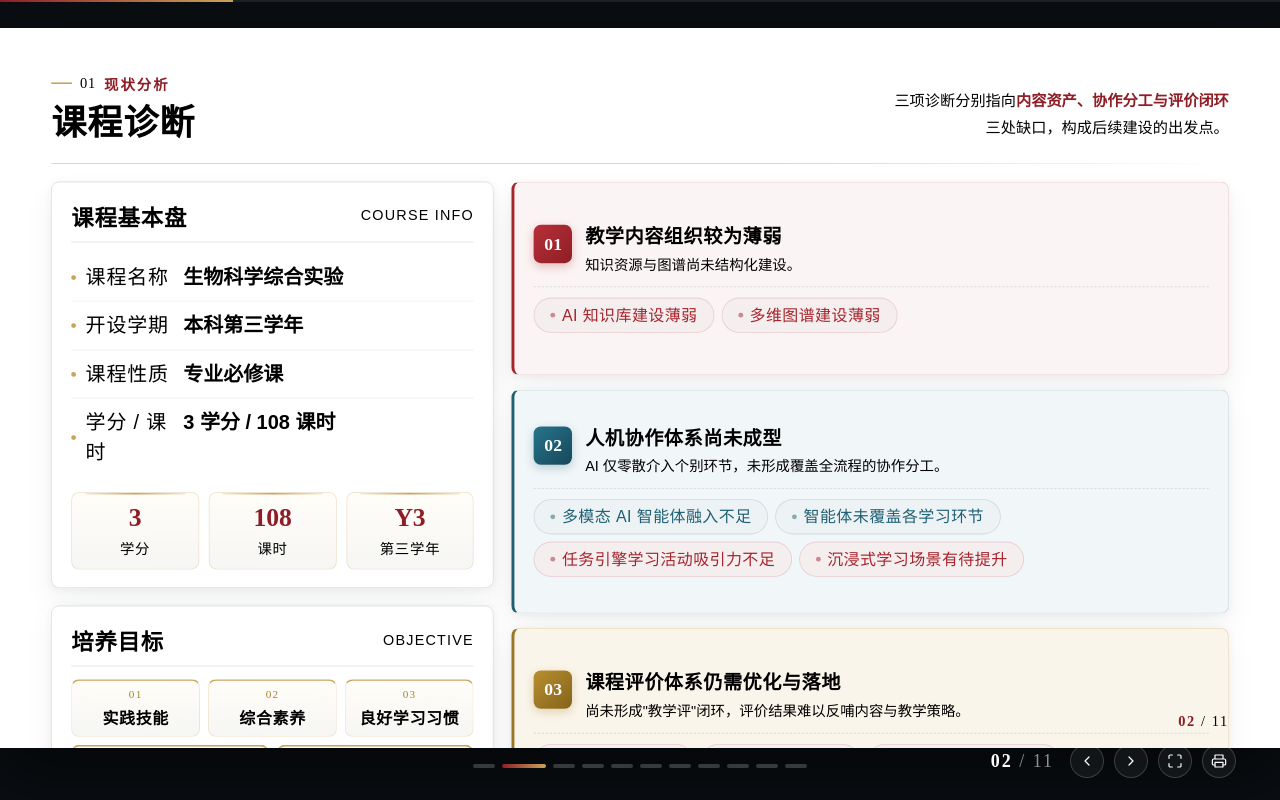
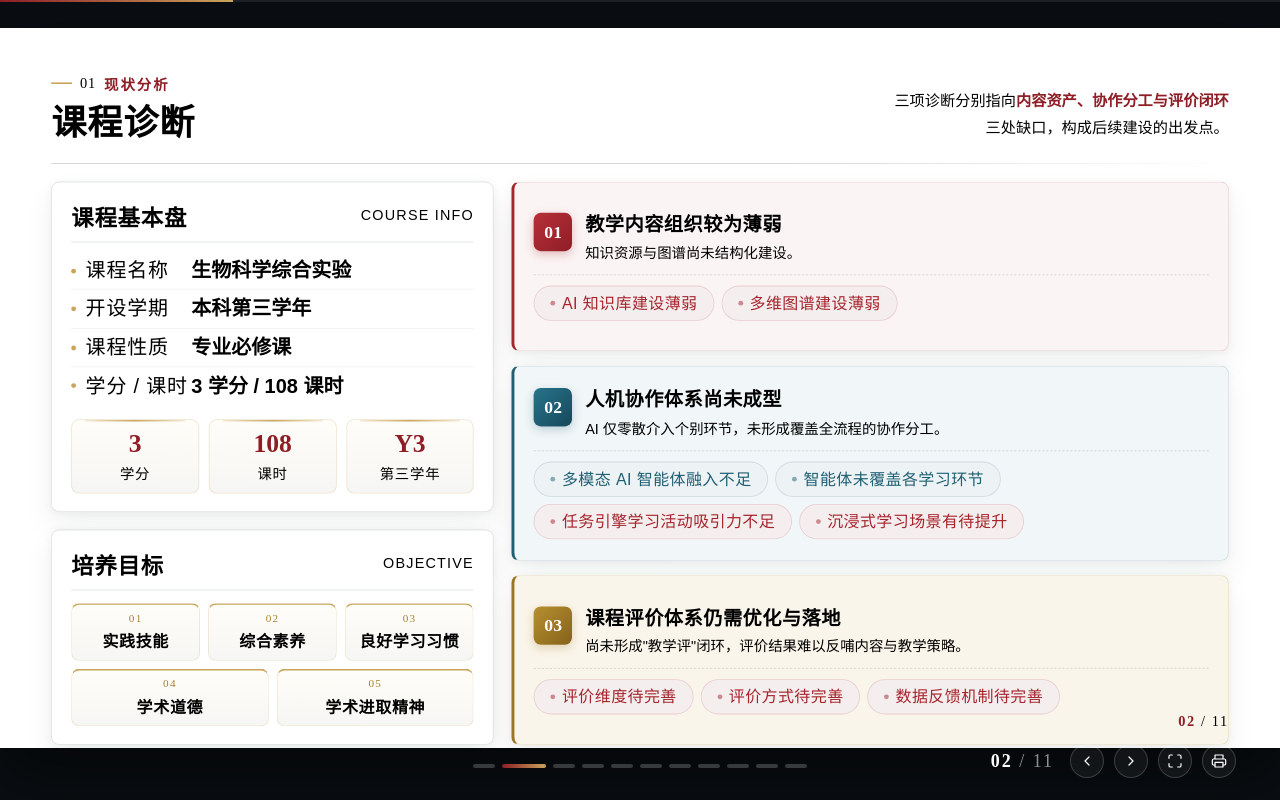
Before and after one commit to dreamgitdeep/sysu-bio-comprehensive-experiment, a plain HTML site: page 吴-项目方案交流文件.html in a window 1280 px wide. Both pictures are taken after a click on the button "进入方案". Drawn offline with Linux system fonts and the light colour scheme.

Commit message:
修复第2页溢出：spec行距收回原高度、KPI内距还原、标签列放宽防换行

```diff
--- a/吴-项目方案交流文件.html
+++ b/吴-项目方案交流文件.html
@@ -120,15 +120,16 @@
 .panel-title span:last-child{font-size:18px;font-weight:400;letter-spacing:1.5px;color:var(--ink-3);}
 
 /* 条目表：左值右文 */
-.spec{display:grid;grid-template-columns:140px 1fr;gap:0;font-size:25px;line-height:1.5;}
-.spec dt{position:relative;padding:11px 0 11px 18px;color:var(--ink-3);letter-spacing:1px;border-bottom:1px solid rgba(22,32,42,.07);}
+.spec{display:grid;grid-template-columns:150px 1fr;gap:0;font-size:25px;line-height:1.5;}
+.spec dt{position:relative;padding:5px 0 5px 18px;color:var(--ink-3);letter-spacing:1px;border-bottom:1px solid rgba(22,32,42,.07);}
 .spec dt::before{content:'';position:absolute;left:0;top:50%;transform:translateY(-50%);width:6px;height:6px;border-radius:50%;background:var(--gold);}
-.spec dd{padding:11px 0;color:var(--ink);font-weight:600;border-bottom:1px solid rgba(22,32,42,.07);}
-.spec dt:last-of-type,.spec dd:last-of-type{border-bottom:none;}
+.spec dd{padding:5px 0;color:var(--ink);font-weight:600;border-bottom:1px solid rgba(22,32,42,.07);}
+.spec dt:first-of-type,.spec dd:first-of-type{padding-top:2px;}
+.spec dt:last-of-type,.spec dd:last-of-type{border-bottom:none;padding-bottom:2px;}
 
 /* 关键数字 */
 .kpi-row{display:flex;gap:12px;margin-top:20px;}
-.kpi{position:relative;flex:1;overflow:hidden;border-radius:10px;padding:14px 10px;text-align:center;
+.kpi{position:relative;flex:1;overflow:hidden;border-radius:10px;padding:12px 10px;text-align:center;
   background:linear-gradient(180deg,#FFFDF8,var(--paper-2));border:1px solid rgba(201,164,91,.26);
   transition:transform .2s ease,box-shadow .2s ease;}
 .kpi::before{content:'';position:absolute;left:16px;right:16px;top:0;height:2px;border-radius:2px;
```
